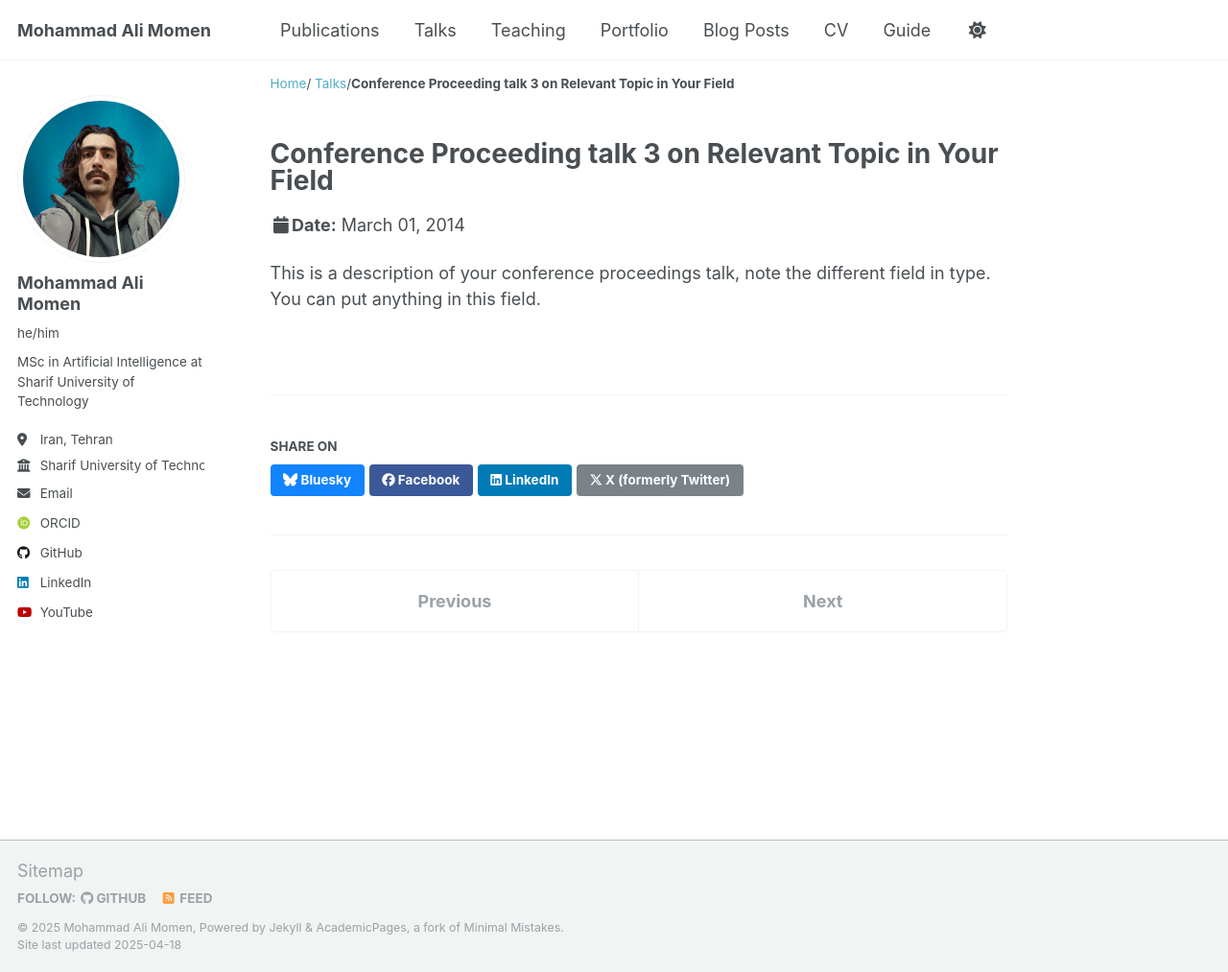
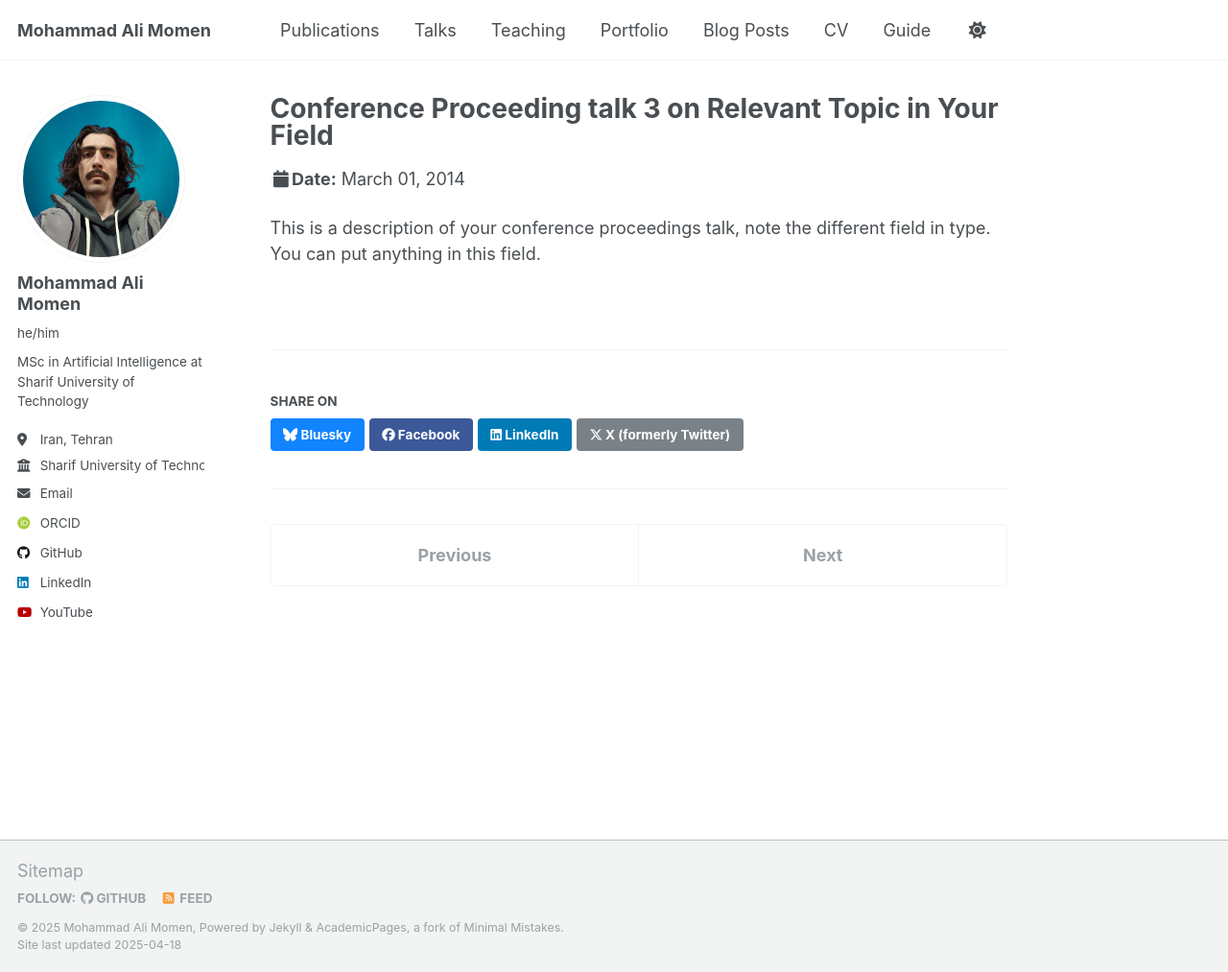
Before and after one commit to mamomen1996/mamomen1996.github.io, a Jekyll site: the page built from _talks/2014-03-01-talk-3.md, in a window 1280 px wide and 1013 px high. Shown: the whole window at 96% size. Built offline with Jekyll 4.4.1, drawn with Linux system fonts in a browser that asks for light colours; some web fonts are replaced.

Commit message:
Update _config.yml

```diff
--- a/_config.yml
+++ b/_config.yml
@@ -85,8 +85,8 @@ publication_category:
     title: 'Conference Papers'
 
 # Site Settings
-teaser                   : "500x300.png" # filename of teaser fallback teaser image placed in /images/, .e.g. "500x300.png"
-breadcrumbs              : true # true, false (default)
+teaser                   : # filename of teaser fallback teaser image placed in /images/, .e.g. "500x300.png"
+breadcrumbs              : false # true, false (default)
 words_per_minute         : 160
 future                   : true
 read_more                : "disabled" # if enabled, adds "Read more" links to excerpts
```
